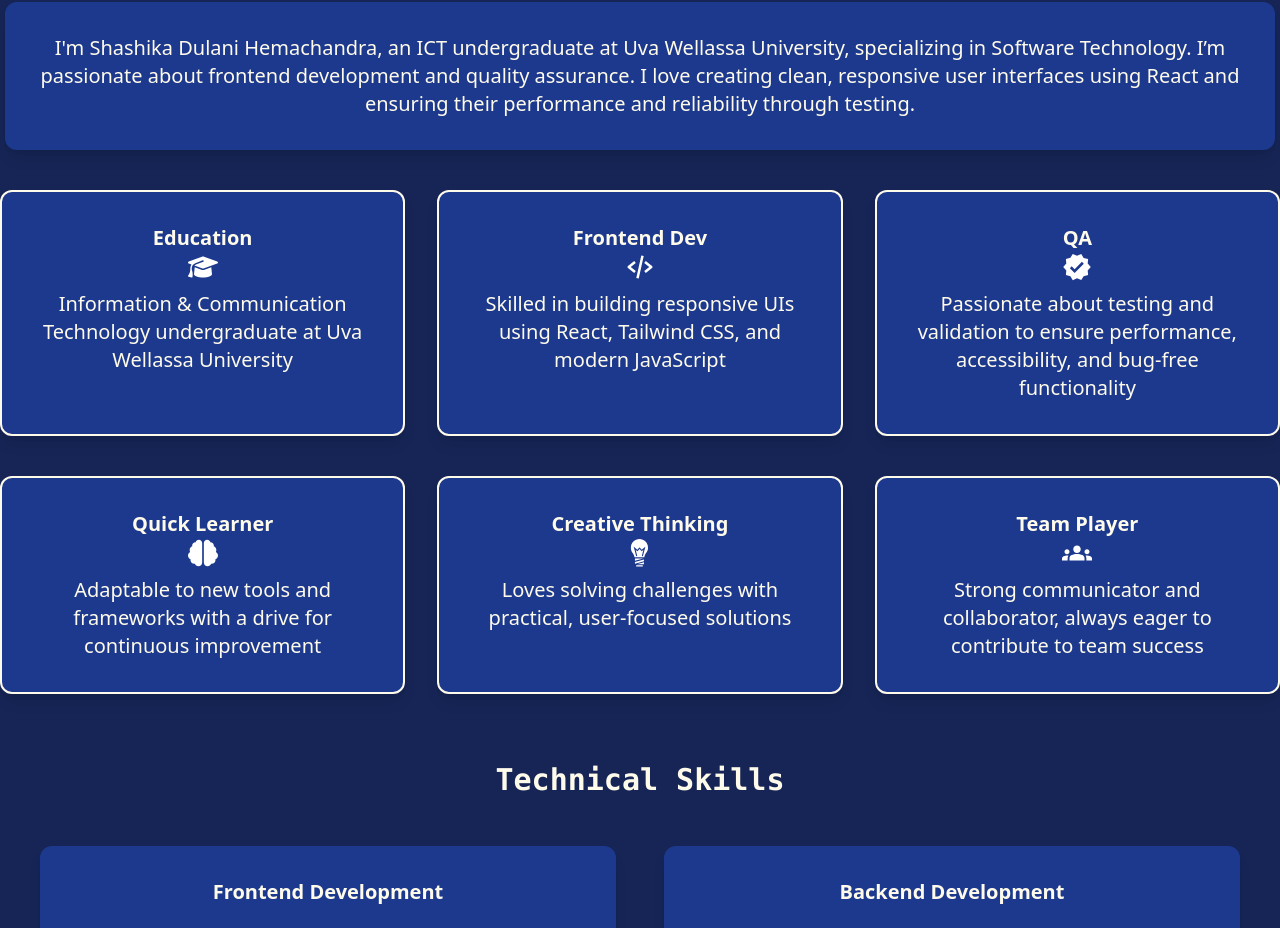
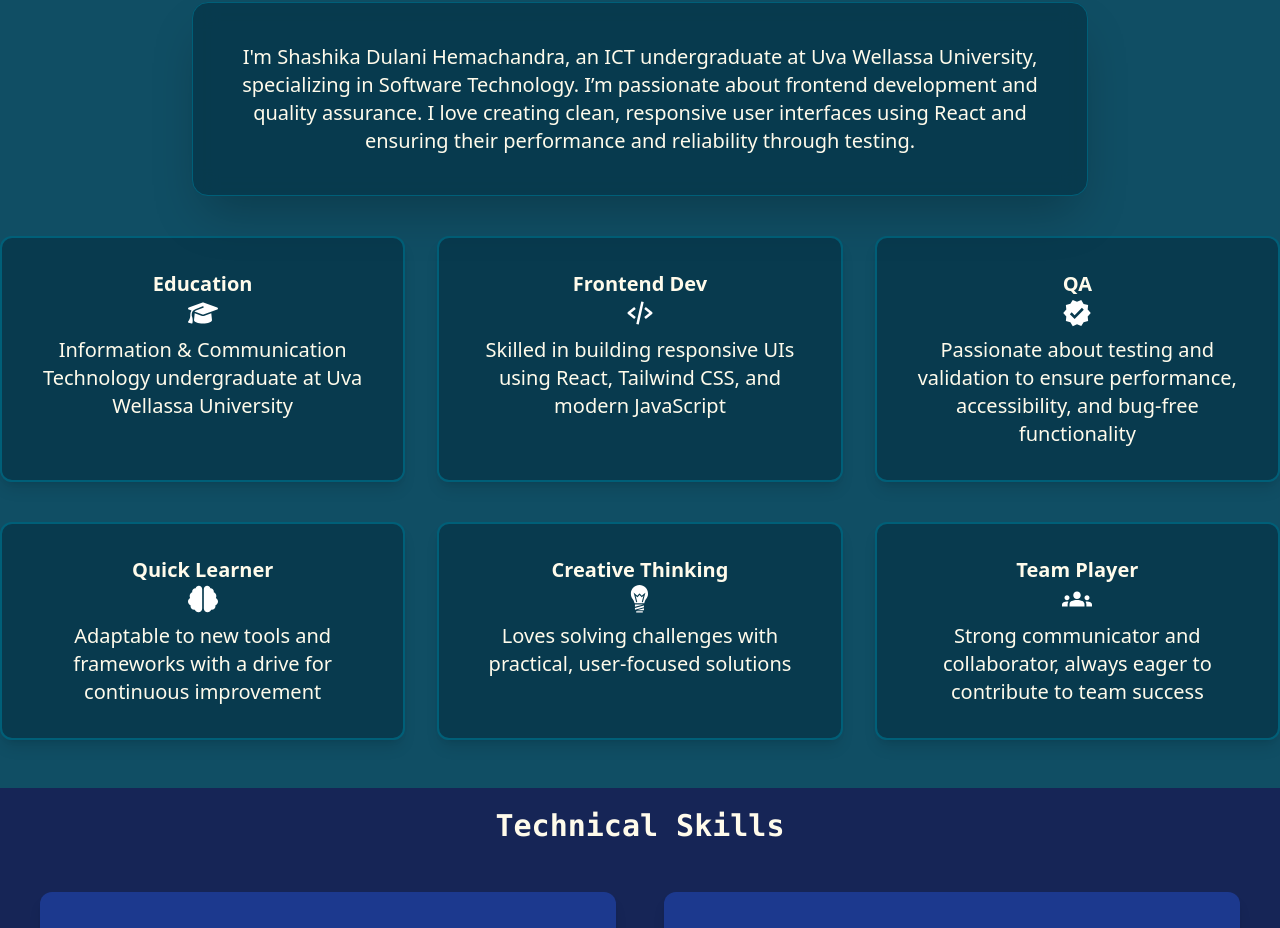
Before and after one commit to Lunad129/webportfolio, a React (Vite) app: page / in a window 1280 px wide. Shown: the part 798-1726 px from the top of the page. Built offline with nearby package versions, Linux system fonts and the light colour scheme.

Commit message:
style: update colors and styles in about component for improved aesthetics

```diff
--- a/src/components/about.jsx
+++ b/src/components/about.jsx
@@ -7,11 +7,11 @@ import { MdGroups } from "react-icons/md";
 const about = () => {
   return (
     <>
-    <section id="about" className="bg-blue-950 flex flex-col justify-center items-center min-h-[40vh]">
+    <section id="about" className="bg-cyan-900 flex flex-col justify-center items-center min-h-[40vh]">
           <h1 className="font-mono text-amber-50 text-3xl text-center mb-6 font-bold">About Me</h1>
           <br></br>
 
-        <div className="bg-blue-900 bg-opacity-80 rounded-xl shadow-lg p-8 max-w-8xl w-[1270px] flex flex-col items-center">
+        <div className="bg-cyan-950/70 backdrop-blur-md rounded-2xl shadow-2xl p-10 w-full max-w-4xl mx-auto border border-cyan-800">
           <p className="font-sans text-amber-50 text-xl text-center">
           I'm Shashika Dulani Hemachandra, an ICT undergraduate at Uva Wellassa University, specializing in Software Technology. I’m passionate about frontend development and quality assurance. I love creating clean, responsive user interfaces using React and ensuring their performance and reliability through testing.
           </p>
@@ -20,21 +20,21 @@ const about = () => {
          {/*first row*/}
          <div className="grid grid-cols-1 md:grid-cols-3 gap-8 w-full max-w-7xl mt-10">
 
-          <div className="bg-blue-900 rounded-xl shadow-lg p-8 flex flex-col items-center   border-2 border-amber-50 transition duration-300 transform hover:scale-105 hover:border-blue-400">
+          <div className="bg-cyan-950/70 rounded-xl shadow-lg p-8 flex flex-col items-center   border-2  border-cyan-800 transition duration-300 transform hover:scale-105 hover:border-cyan-800">
             <span className="font-sans text-xl text-amber-50 font-bold">Education</span>
             <FaGraduationCap className="text-3xl text-white mb-2" />
             <p className=" text-center font-sans text-xl text-amber-50">Information & Communication Technology undergraduate at Uva Wellassa University</p>
           </div>
 
 
-          <div className="bg-blue-900 rounded-xl shadow-lg p-8 flex flex-col items-center border-2 border-amber-50 transition duration-300 transform hover:scale-105 hover:border-blue-400">
+          <div className="bg-cyan-950/70 rounded-xl shadow-lg p-8 flex flex-col items-center   border-2  border-cyan-800 transition duration-300 transform hover:scale-105 hover:border-cyan-800">
             <span className="font-sans text-xl text-amber-50 font-bold">Frontend Dev</span>
             <BiCodeAlt className="text-3xl text-white mb-2" />
             <p className=" text-center font-sans text-xl text-amber-50">Skilled in building responsive UIs using React, Tailwind CSS, and modern JavaScript</p>
           </div>
 
 
-          <div className="bg-blue-900 rounded-xl shadow-lg p-8 flex flex-col items-center border-2 border-amber-50 transition duration-300 transform hover:scale-105 hover:border-blue-400">
+          <div className="bg-cyan-950/70 rounded-xl shadow-lg p-8 flex flex-col items-center   border-2  border-cyan-800 transition duration-300 transform hover:scale-105 hover:border-cyan-800">
             <span className="font-sans text-xl text-amber-50 font-bold">QA</span>
             <MdVerified className="text-3xl text-white mb-2" />
             <p className=" text-center font-sans text-xl text-amber-50">Passionate about testing and validation to ensure performance, accessibility, and bug-free functionality</p>
@@ -44,7 +44,7 @@ const about = () => {
           {/*second row*/}
         <div className="grid grid-cols-1 md:grid-cols-3 gap-8 w-full max-w-7xl mt-10">
 
-          <div className="bg-blue-900 rounded-xl shadow-lg p-8 flex flex-col items-center border-2 border-amber-50 transition duration-300 transform hover:scale-105 hover:border-blue-400">
+          <div className="bg-cyan-950/70 rounded-xl shadow-lg p-8 flex flex-col items-center   border-2  border-cyan-800 transition duration-300 transform hover:scale-105 hover:border-cyan-800">
 
             <span className="font-sans text-xl text-amber-50 font-bold">Quick Learner</span>
             <FaBrain className="text-3xl text-white mb-2" />
@@ -52,7 +52,7 @@ const about = () => {
 
           </div>
 
-          <div className="bg-blue-900 rounded-xl shadow-lg p-8 flex flex-col items-center border-2 border-amber-50 transition duration-300 transform hover:scale-105 hover:border-blue-400">
+          <div className="bg-cyan-950/70 rounded-xl shadow-lg p-8 flex flex-col items-center   border-2  border-cyan-800 transition duration-300 transform hover:scale-105 hover:border-cyan-800">
 
             <span className="font-sans text-xl text-amber-50 font-bold">Creative Thinking</span>
             <GiLightBulb className="text-3xl text-white mb-2" />
@@ -60,7 +60,7 @@ const about = () => {
 
           </div>
 
-          <div className="bg-blue-900 rounded-xl shadow-lg p-8 flex flex-col items-center border-2 border-amber-50 transition duration-300 transform hover:scale-105 hover:border-blue-400">
+          <div className="bg-cyan-950/70 rounded-xl shadow-lg p-8 flex flex-col items-center   border-2 border-cyan-800 transition duration-300 transform hover:scale-105 hover:border-cyan-800">
 
             <span className="font-sans text-xl text-amber-50 font-bold">Team Player</span>
             <MdGroups className="text-3xl text-white mb-2" />
```
